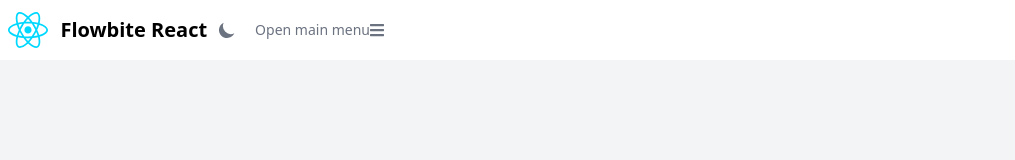
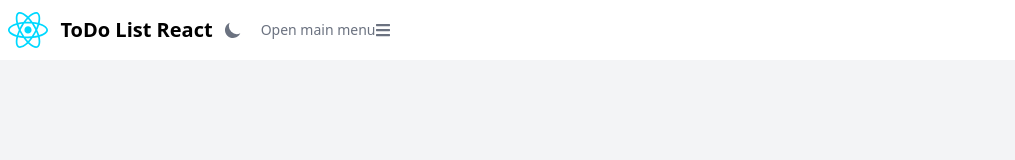
Before and after one commit to amirdadipoor/todo-react, a React (Vite) app: page / in a window 1280 px wide. Shown: the top 160 px of the page, without its empty margins (0-1015 px from the left). Built offline with nearby package versions, Linux system fonts and the light colour scheme.

Commit message:
modify navbar

```diff
--- a/src/components/app-navbar.jsx
+++ b/src/components/app-navbar.jsx
@@ -9,7 +9,7 @@ export default function AppNavbar() {
         <Navbar fluid rounded>
             <NavbarBrand href="https://flowbite-react.com">
                 <img src={reactLogo} className="mr-3 h-6 sm:h-9" alt="Flowbite React Logo" />
-                <span className="self-center whitespace-nowrap text-xl font-semibold dark:text-white">Flowbite React</span>
+                <span className="self-center whitespace-nowrap text-xl font-semibold dark:text-white">ToDo List React</span>
             </NavbarBrand>
             <div className="flex md:order-2">
                 {/*<Button onClick={toggleSwitchTheme} >Get started</Button>*/}
@@ -21,13 +21,13 @@ export default function AppNavbar() {
 
 
 
-                <NavbarLink href="#" active>
+                {/*<NavbarLink href="#" active>
                     Home
                 </NavbarLink>
                 <NavbarLink href="#">About</NavbarLink>
                 <NavbarLink href="#">Services</NavbarLink>
                 <NavbarLink href="#">Pricing</NavbarLink>
-                <NavbarLink href="#">Contact</NavbarLink>
+                <NavbarLink href="#">Contact</NavbarLink>*/}
             </NavbarCollapse>
         </Navbar>
     )
```
